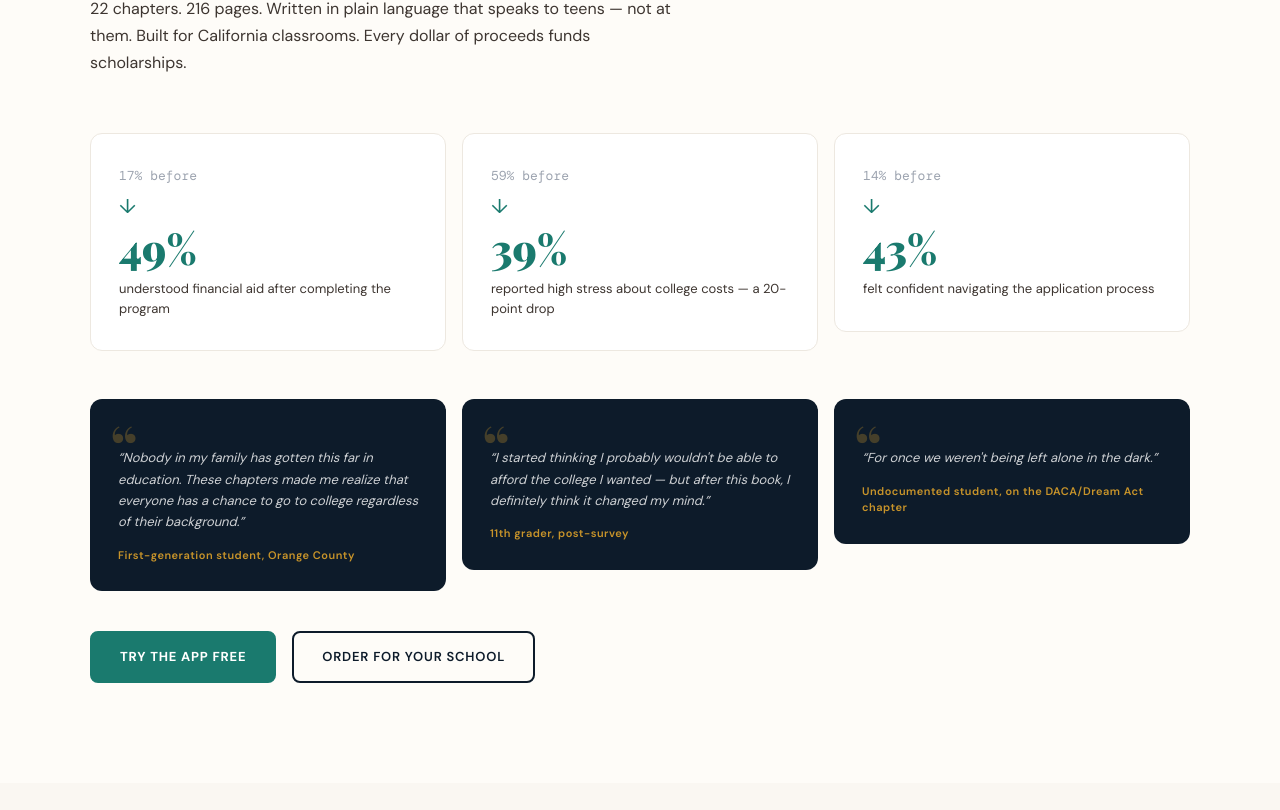
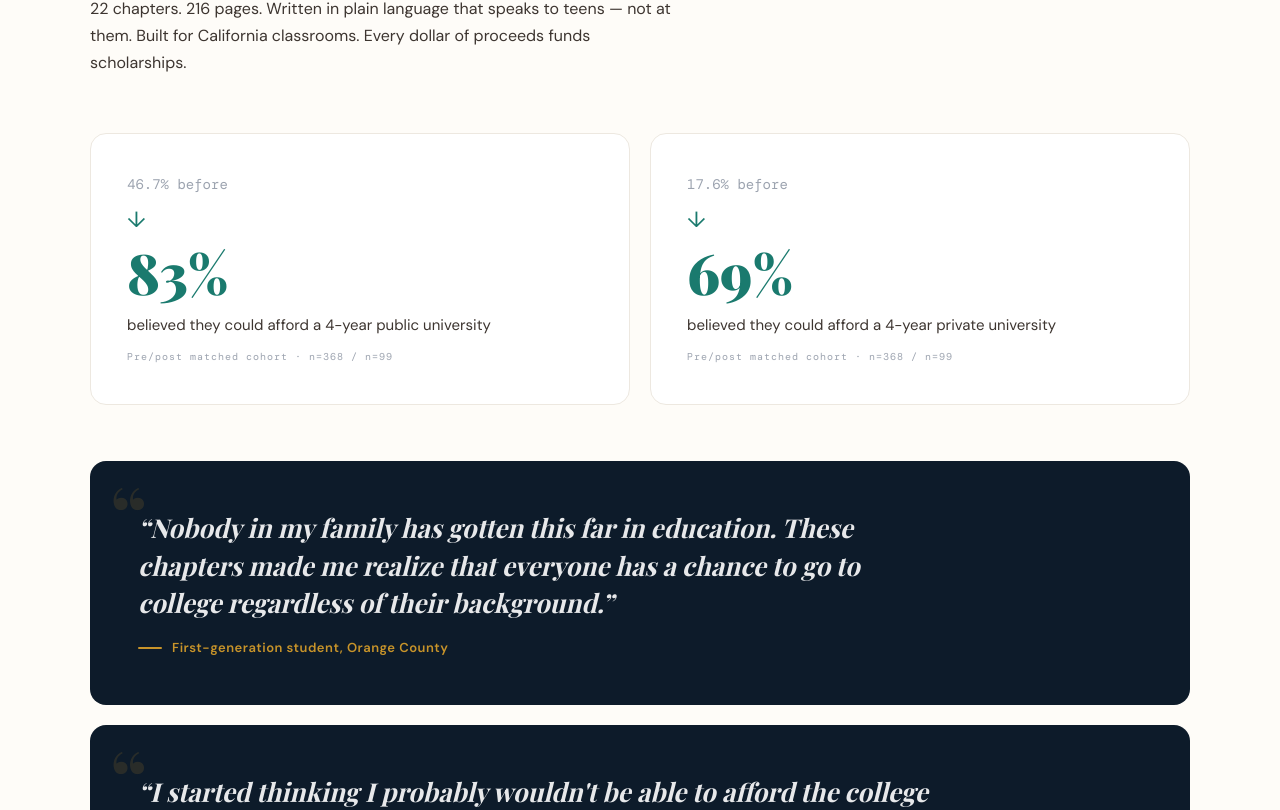
Before and after one commit to tylerhensley-jpg/finance-lab, a Next.js app: page / in a window 1280 px wide. Shown: the part 3910-4720 px from the top of the page. Built offline with nearby package versions, Linux system fonts and the light colour scheme; a web font is replaced by a local one.

Commit message:
big update

```diff
--- a/components/ImpactSection.jsx
+++ b/components/ImpactSection.jsx
@@ -68,7 +68,7 @@ export default function ImpactSection() {
 
         <Reveal>
           <div style={{ display: "flex", justifyContent: "center", gap: 16, flexWrap: "wrap" }}>
-            <a href="#" className="btn-white-solid">Make a Donation</a>
+            <a href="https://donorbox.org/the-finance-lab" target="_blank" rel="noopener noreferrer" className="btn-white-solid">Make a Donation</a>
             <a href="mailto:team@thefinancelab.co" className="btn-outline-white">Partner With Us</a>
           </div>
         </Reveal>
--- a/components/TCPSection.jsx
+++ b/components/TCPSection.jsx
@@ -27,54 +27,74 @@ export default function TCPSection() {
           </p>
         </Reveal>
 
-        {/* Before/After result cards */}
-        <div className="results-grid-responsive" style={{ display: "grid", gridTemplateColumns: "repeat(3, 1fr)", gap: 16, marginBottom: 48 }}>
+        {/* Before/After — 2 cards side by side */}
+        <div className="results-grid-responsive" style={{ display: "grid", gridTemplateColumns: "repeat(2, 1fr)", gap: 20, marginBottom: 56 }}>
           {RESULTS.map((r, i) => (
             <Reveal key={i} delay={i + 1}>
               <div
                 className="result-card-wrap"
                 style={{
                   background: "#fff", border: "1px solid var(--soft-gray)",
-                  borderRadius: 12, padding: "32px 28px",
+                  borderRadius: 16, padding: "40px 36px",
                 }}
               >
-                <div className="font-mono" style={{ fontSize: 13, color: "#9CA3AF", marginBottom: 4 }}>
+                <div className="font-mono" style={{ fontSize: 14, color: "#9CA3AF", marginBottom: 6 }}>
                   {r.before} before
                 </div>
-                <span style={{ fontSize: 20, color: "var(--teal)", margin: "6px 0", display: "block" }}>↓</span>
-                <div className="font-display" style={{ fontSize: 42, fontWeight: 900, color: "var(--teal)", lineHeight: 1, marginBottom: 10 }}>
+                <span style={{ fontSize: 22, color: "var(--teal)", margin: "8px 0", display: "block" }}>↓</span>
+                <div className="font-display" style={{ fontSize: 56, fontWeight: 900, color: "var(--teal)", lineHeight: 1, marginBottom: 14 }}>
                   <AnimatedNumber value={r.after.replace("%", "")} suffix="%" />
                 </div>
-                <div style={{ fontSize: 13, color: "var(--body-text)", lineHeight: 1.5 }}>{r.label}</div>
+                <div style={{ fontSize: 15, color: "var(--body-text)", lineHeight: 1.55 }}>{r.label}</div>
+                <p className="font-mono" style={{ fontSize: 10, color: "#9CA3AF", marginTop: 12, letterSpacing: 1 }}>
+                  Pre/post matched cohort · n=368 / n=99
+                </p>
               </div>
             </Reveal>
           ))}
         </div>
 
-        {/* Student quotes */}
-        <div className="quotes-grid-responsive" style={{ display: "grid", gridTemplateColumns: "repeat(3, 1fr)", gap: 16, marginBottom: 40 }}>
+        {/* Student quotes — larger, full-width stacked */}
+        <div style={{ display: "flex", flexDirection: "column", gap: 20, marginBottom: 48 }}>
           {QUOTES.map((q, i) => (
             <Reveal key={i} delay={i + 1}>
               <div
-                className="quote-card-wrap"
-                style={{ background: "var(--navy)", borderRadius: 12, padding: 28, position: "relative" }}
+                style={{
+                  background: "var(--navy)", borderRadius: 16,
+                  padding: "clamp(32px, 5vw, 48px) clamp(28px, 4vw, 48px)",
+                  position: "relative", overflow: "hidden",
+                }}
               >
+                {/* Background quotation mark */}
                 <span
                   className="font-display"
                   style={{
-                    position: "absolute", top: 16, left: 20,
-                    fontSize: 60, lineHeight: 1, color: "rgba(200,148,42,0.3)",
+                    position: "absolute", top: 12, left: 20,
+                    fontSize: 80, lineHeight: 1, color: "rgba(200,148,42,0.15)",
                     pointerEvents: "none",
                   }}
                 >
                   &ldquo;
                 </span>
-                <p style={{ fontSize: 13, fontStyle: "italic", color: "rgba(255,255,255,0.8)", lineHeight: 1.65, marginBottom: 14, paddingTop: 20 }}>
-                  &ldquo;{q.text}&rdquo;
-                </p>
-                <div style={{ fontSize: 11, color: "var(--gold)", fontWeight: 600, letterSpacing: 0.5 }}>
-                  {q.attr}
-                </div>
+                <blockquote style={{ position: "relative", zIndex: 1, margin: 0, padding: 0 }}>
+                  <p className="font-display" style={{
+                    fontSize: "clamp(18px, 2.5vw, 26px)", fontWeight: 700,
+                    fontStyle: "italic", color: "rgba(255,255,255,0.9)",
+                    lineHeight: 1.45, marginBottom: 16, maxWidth: 800,
+                  }}>
+                    &ldquo;{q.text}&rdquo;
+                  </p>
+                  <footer style={{ display: "flex", alignItems: "center", gap: 10 }}>
+                    <div style={{ width: 24, height: 2, background: "var(--gold)", borderRadius: 1 }} />
+                    <cite style={{
+                      fontStyle: "normal", fontSize: 13, fontWeight: 600,
+                      color: "var(--gold)", letterSpacing: 0.5,
+                      fontFamily: "'DM Sans', sans-serif",
+                    }}>
+                      {q.attr}
+                    </cite>
+                  </footer>
+                </blockquote>
               </div>
             </Reveal>
           ))}
@@ -82,7 +102,7 @@ export default function TCPSection() {
 
         <Reveal>
           <div style={{ display: "flex", gap: 16, flexWrap: "wrap" }}>
-            <a href="#" className="btn-teal">Try the App Free</a>
+            <a href="https://college.thefinancelab.co" className="btn-teal">Try the App Free</a>
             <a href="#educators" className="btn-outline-navy">Order for Your School</a>
           </div>
         </Reveal>
--- a/data/content.js
+++ b/data/content.js
@@ -32,9 +32,8 @@ export const PHASE2_STEPS = [
 ];
 
 export const RESULTS = [
-  { before: "17%", after: "49%", label: "understood financial aid after completing the program" },
-  { before: "59%", after: "39%", label: "reported high stress about college costs — a 20-point drop" },
-  { before: "14%", after: "43%", label: "felt confident navigating the application process" },
+  { before: "46.7%", after: "83.3%", label: "believed they could afford a 4-year public university" },
+  { before: "17.6%", after: "69%", label: "believed they could afford a 4-year private university" },
 ];
 
 export const QUOTES = [
@@ -81,14 +80,14 @@ export const TOOLS = [
     name: "The College Project App",
     desc: "A 7-day guided journey to research schools, decode financial aid, and build a personalized plan.",
     link: "Launch the App",
-    href: "#",
+    href: "https://college.thefinancelab.co",
   },
   {
     badge: "Free App", badgeColor: "gold", emoji: "⚡",
     name: "Catalyst",
     desc: "A financial literacy companion app. Concepts, tools, and exercises that meet students where they are.",
     link: "Explore Catalyst",
-    href: "#",
+    href: "/catalyst.html",
   },
 ];
 
```
Also changed, not shown: 1 other file (tests, documents, lock files or other folders).
